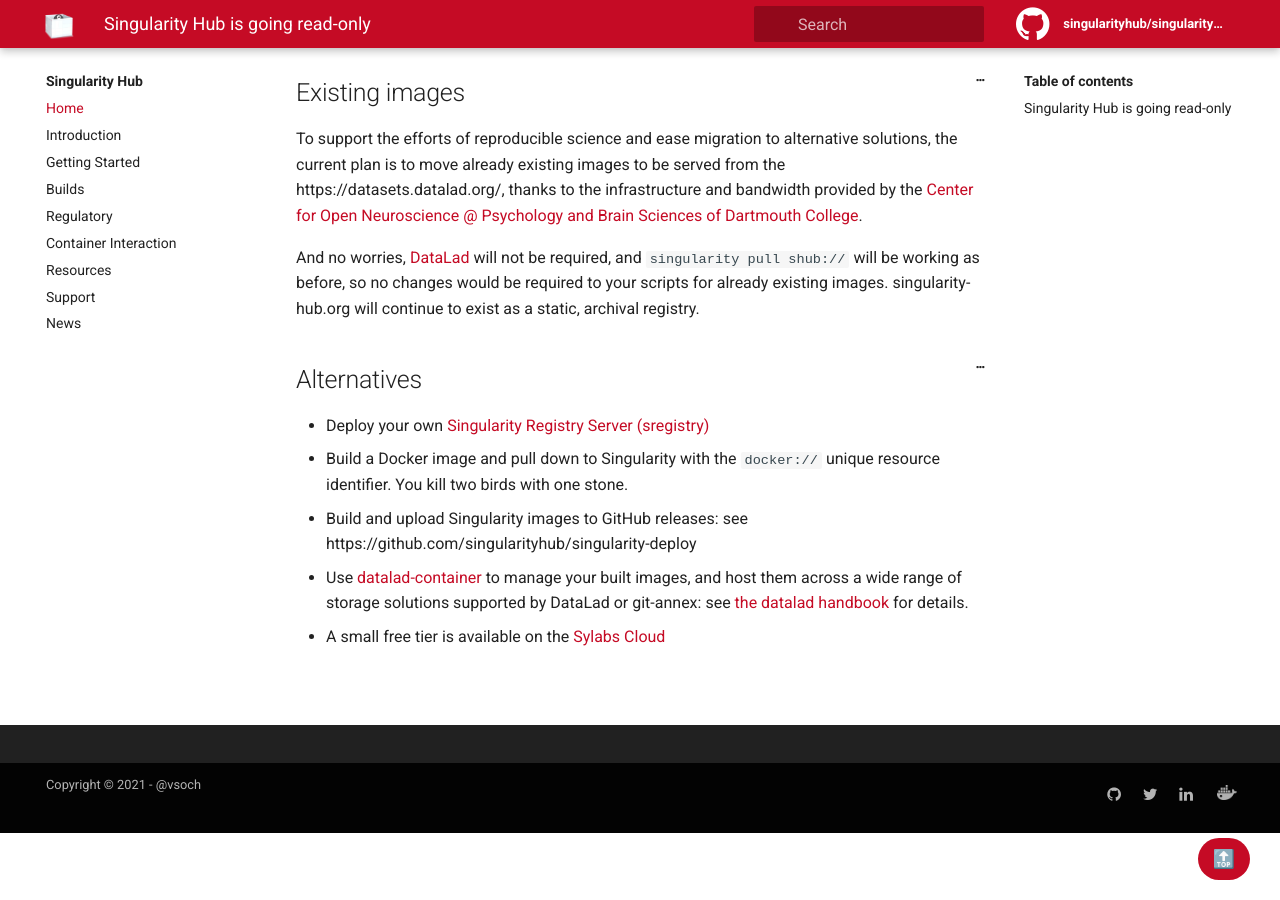
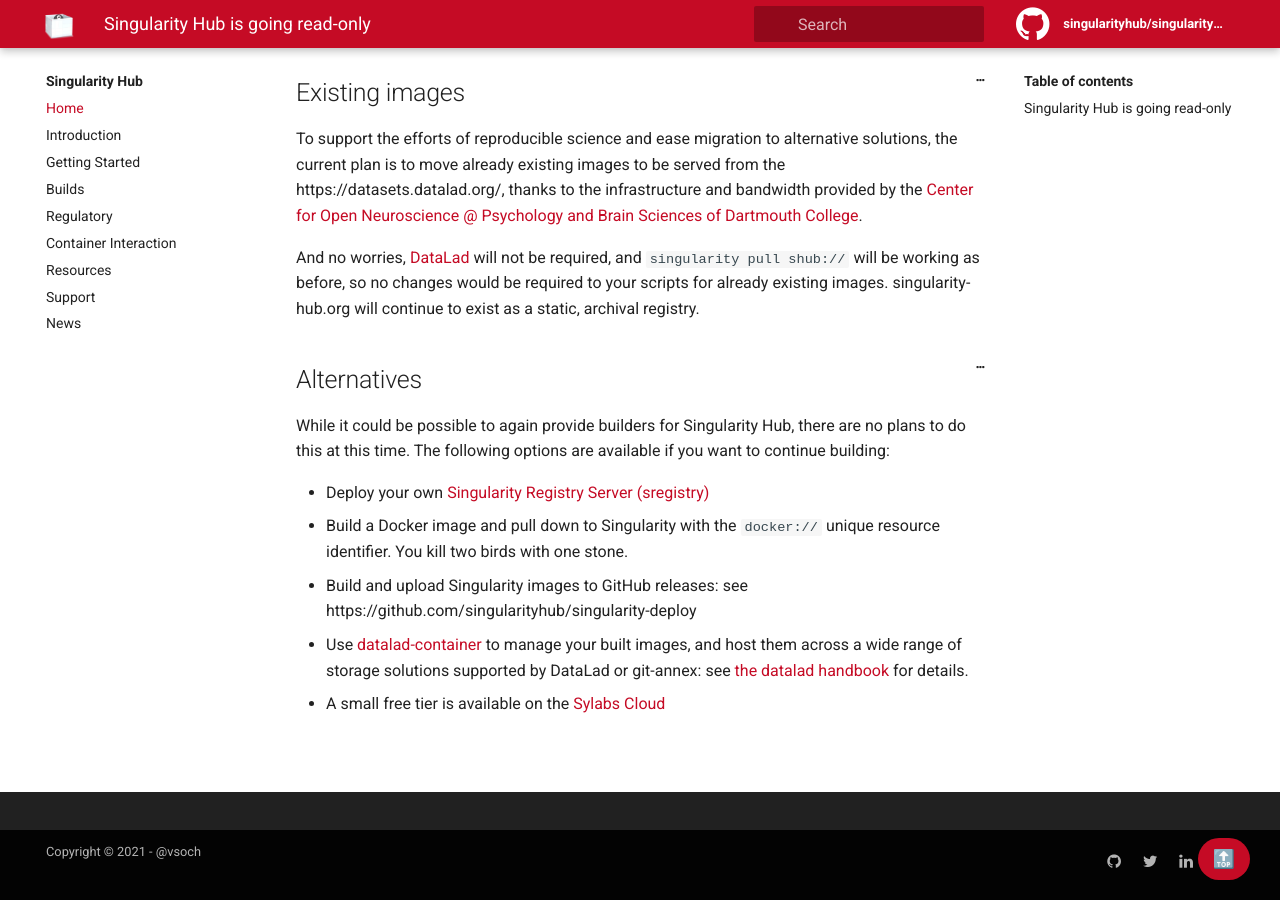
Before and after one commit to singularityhub/singularityhub-docs, a Jekyll site: the page built from _posts/2021-04-10-going-read-only.md, in a window 1280 px wide and 900 px high, scrolled down 636 px. Built offline with Jekyll 4.4.1, drawn with Linux system fonts in a browser that asks for light colours; our own code applies the rules of GitHub Pages for plain Markdown files.

Commit message:
Alternatives opening

```diff
--- a/_posts/2021-04-10-going-read-only.md
+++ b/_posts/2021-04-10-going-read-only.md
@@ -30,7 +30,7 @@ And no worries, [DataLad](http://datalad.org) will not be required, and `singula
 will be working as before, so no changes would be required to your scripts for already existing images. singularity-hub.org will continue to exist as a static, archival registry.
 
 ## Alternatives
-
+While it could be possible to again provide builders for Singularity Hub, there are no plans to do this at this time. The following options are available if you want to continue building:
 - Deploy your own [Singularity Registry Server (sregistry)](https://singularityhub.github.io/sregistry/)
 - Build a Docker image and pull down to Singularity with the `docker://` unique resource identifier. You kill two birds with one stone.
 - Build and upload Singularity images to GitHub releases: see https://github.com/singularityhub/singularity-deploy
```
